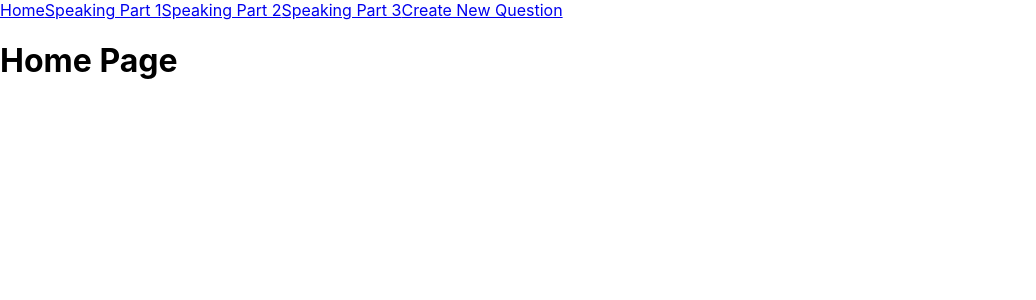
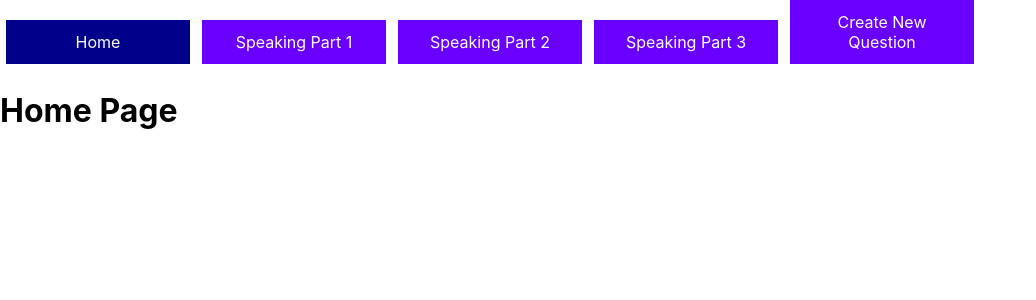
Before and after one commit to wwlwong/phase-2-project-IELTS-question-bank, a React (Create React App) app: page / in a window 1280 px wide. Shown: the top 300 px of the page, without its empty margins (0-1036 px from the left). Built offline with nearby package versions, Linux system fonts and the light colour scheme.

Commit message:
adds styling to navbar

```diff
--- a/src/components/NavBar.js
+++ b/src/components/NavBar.js
@@ -1,14 +1,30 @@
 import React from "react";
 import { NavLink } from "react-router-dom";
+
+const linkStyles = {
+  display: "inline-block",
+
+  width: "160px",
+  padding: "12px",
+  margin: "0 6px 6px",
+  background: "#6900ff",
+  textDecoration: "none",
+  textAlign: "center",
+  color: "white",
+};
 
 function NavBar() {
   return (
   <div className="navbar">
-    <NavLink to="/">Home</NavLink>
-    <NavLink to='/speakingpart1'>Speaking Part 1</NavLink>
-    <NavLink to='/speakingpart2'>Speaking Part 2</NavLink>
-    <NavLink to='/speakingpart3'>Speaking Part 3</NavLink>
-    <NavLink to='/QuestionForm'>Create New Question</NavLink>
+    <NavLink to="/" exact style={linkStyles} activeStyle={{background: "darkblue",}}>Home</NavLink>
+    <NavLink to='/speakingpart1' style={linkStyles}
+        activeStyle={{background: "darkblue",}}>Speaking Part 1</NavLink>
+    <NavLink to='/speakingpart2' style={linkStyles}
+        activeStyle={{ background: "darkblue",}}>Speaking Part 2</NavLink>
+    <NavLink to='/speakingpart3' style={linkStyles}
+        activeStyle={{background: "darkblue",}}>Speaking Part 3</NavLink>
+    <NavLink to='/QuestionForm' style={linkStyles}
+        activeStyle={{background: "darkblue",}}>Create New Question</NavLink>
   </div>
   );
 }
```
